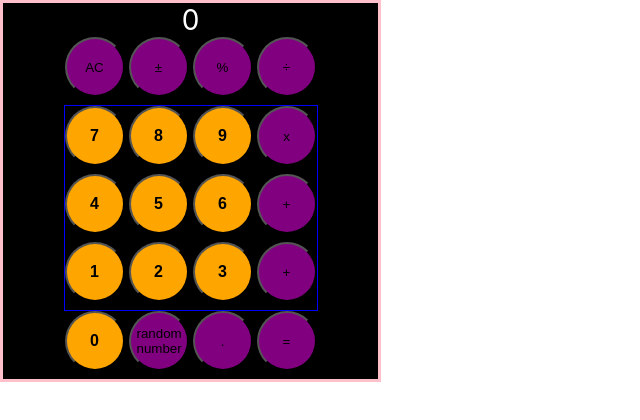
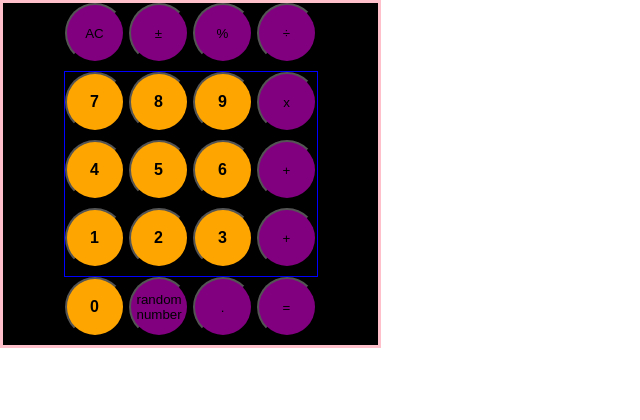
Before and after one commit to camchardukian/ReactProjects, a React (Create React App) app in the folder react-calc/: page / in a window 1280 px wide. Shown: the top 420 px of the page, without its empty margins (0-640 px from the left). Built offline with nearby package versions, Linux system fonts and the light colour scheme.

Commit message:
started researching react context

```diff
--- a/react-calc/src/App.js
+++ b/react-calc/src/App.js
@@ -1,12 +1,18 @@
 import React from 'react';
 import './App.css';
 import Calculator from '../src/containers/Calculator';
+import NumberProvider from '../src/providers/NumberProvider';
+// /Users/cameronchardukian/Desktop/ReactProjects/react-calc/src/providers/NumberProvider.js
 function App() {
   return (
     <div className="App">
-    <Calculator />
+    <NumberProvider>
+      <Calculator />
+    </NumberProvider>
     </div>
   );
 }
+// /Users/cameronchardukian/Desktop/ReactProjects/react-calc/src/providers
 
+// /Users/cameronchardukian/Desktop/ReactProjects/react-calc/src/App.js
 export default App;
--- a/react-calc/src/containers/Calculator/Calculator.js
+++ b/react-calc/src/containers/Calculator/Calculator.js
@@ -1,14 +1,17 @@
 import React, { useState } from 'react';
+import ClearButton from './ClearButton';
 import './style.scss'
 
 const Calculator = () => {
-    const [randomNumber, setRandomNumber] = useState(0);
+    // let [displayAreaNumber, setRandomNumber] = useState(0);
+    // const resetDisplayNumber = () => setState({displayAreaNumber});
+    // const [displayAreaNumber] = useState
         return (
             <div className="calculator-page-container">
                 <div className="calculator-container">
-                <div className="calculator-display-area">{randomNumber}</div>
+                <div className="calculator-display-area"></div>
                 <div className="calculator-top-flex-container">
-                    <button className="calculator-arithmetic-operator"><span>AC</span></button>
+                    <ClearButton />
                     <button className="calculator-arithmetic-operator"><span>±</span></button>
                     <button className="calculator-arithmetic-operator"><span>%</span></button>
                     <button className="calculator-arithmetic-operator"><span>÷</span></button>
@@ -29,8 +32,7 @@ const Calculator = () => {
                     </div>
                     <div className="calculator-bottom-flex-container">
                         <button className="calculator-number-btn"><span>0</span></button>
-                        <button className="calculator-arithmetic-operator"
-                        onClick={() => setRandomNumber(Math.random()*Math.random()*100/Math.random())}>
+                        <button className="calculator-arithmetic-operator">
                         <span>random number</span>
                         </button>
                         <button className="calculator-arithmetic-operator"><span>.</span></button>
--- /dev/null
+++ b/react-calc/src/containers/Calculator/ClearButton.js
@@ -0,0 +1,13 @@
+import React, { useContext } from 'react';
+import { NumberContext } from '../../providers/NumberProvider.js'
+
+const ClearButton = () => {
+  const { handleClearValue } = useContext(NumberContext);
+  return (
+    <button type="button" className="calculator-arithmetic-operator" onClick={() => handleClearValue()}>
+    AC
+    </button>
+  )
+}
+
+export default ClearButton;
--- /dev/null
+++ b/react-calc/src/providers/NumberProvider.js
@@ -0,0 +1,32 @@
+import React, { useState } from 'react'
+
+export const NumberContext = React.createContext();
+
+const NumberProvider = props => {
+  const [number, setNumber] = useState('')
+
+const handleSetDisplayValue = num => {
+  if (!number.includes('.') || num !== '.') {
+    setNumber(`${(number + num).replace(/^0+/, '')}`);
+  }
+};
+
+const handleClearValue = () => {
+  setNumber('');
+}
+
+
+return (
+  <NumberContext.Provider
+  value={{
+    handleClearValue,
+    handleSetDisplayValue,
+    number
+  }}
+  >
+  {props.children}
+  </NumberContext.Provider>
+);
+};
+
+export default NumberProvider;
```
